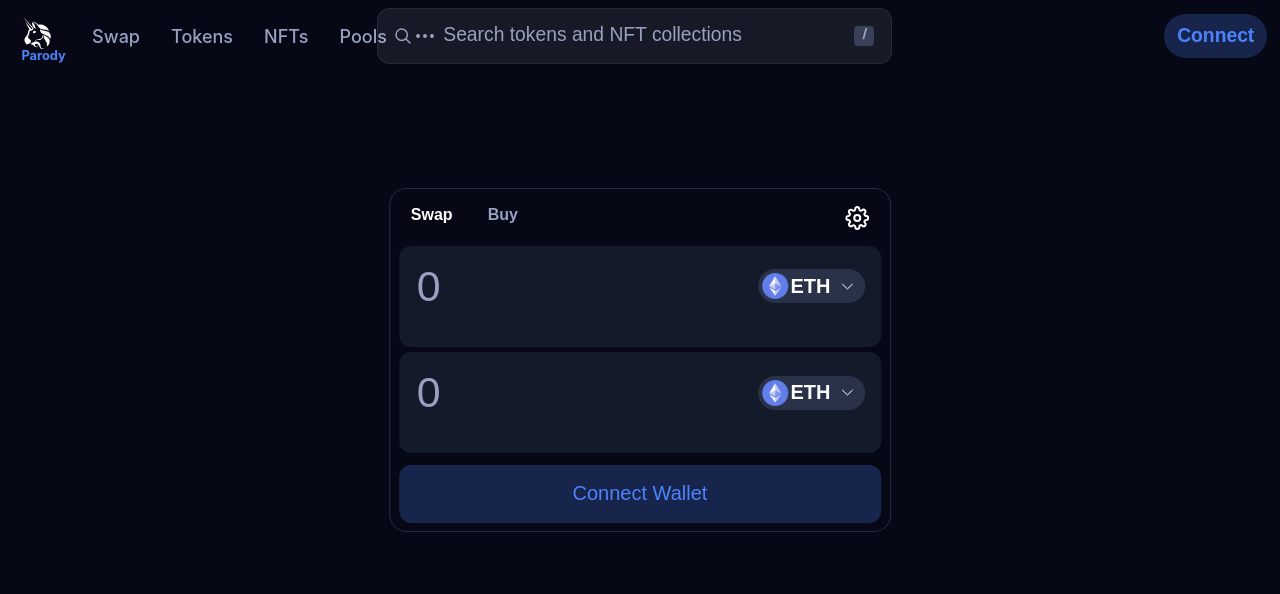
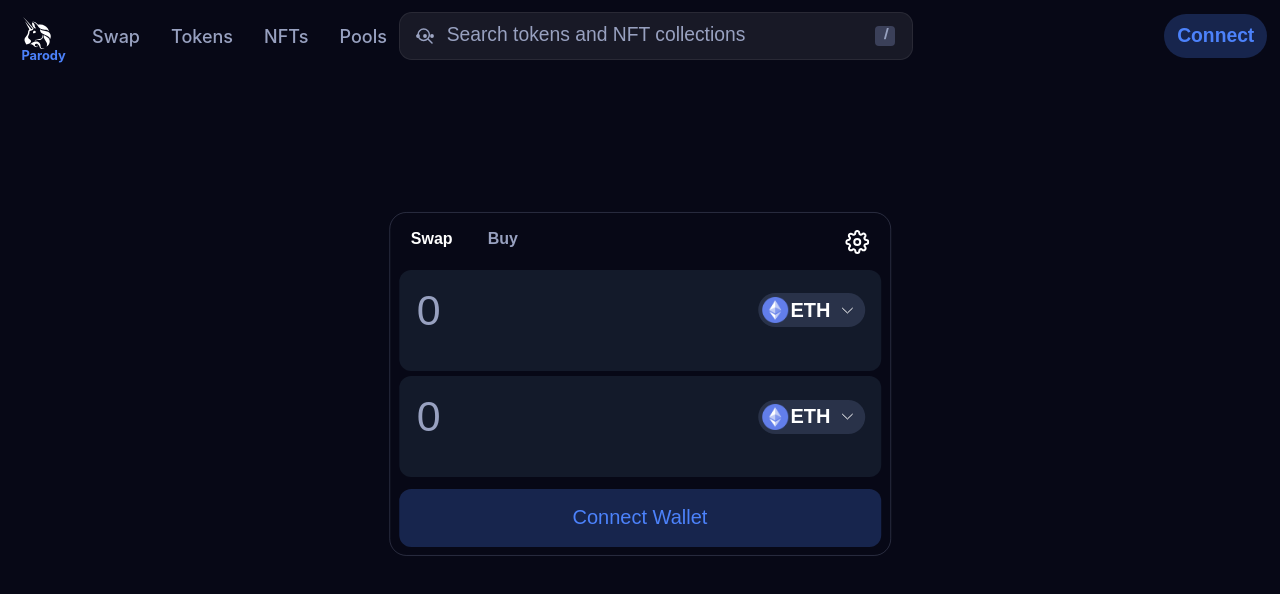
Before and after one commit to Adebobola01/uniswap-parody, a React (Create React App) app: page / in a window 1280 px wide. Shown: the top 594 px of the page. Built offline with nearby package versions, Linux system fonts and the light colour scheme.

Commit message:
fix: search input

```diff
--- a/src/Components/Inputs/Inputs.scss
+++ b/src/Components/Inputs/Inputs.scss
@@ -9,19 +9,21 @@
     justify-content: space-between;
     align-items: center;
     width: 48rem;
-    margin-left: -32rem;
+    margin-left: -28rem;
   }
 
   &-input {
     background-color: transparent;
+    padding: 0;
     outline: none;
     border: none;
     width: 80%;
-    font-size: 1.6rem;
-    font-weight: 400;
+    font-size: 16px;
+    font-weight: 300;
     font-family: "Inter custom", sans-serif;
     color: white;
-    line-height: 2.4rem;
+    margin-left: -3rem;
+    line-height: 20px;
 
     &::placeholder {
       font-family: "inter custom", sans-serif !important;
--- a/src/Components/Swap/swap.scss
+++ b/src/Components/Swap/swap.scss
@@ -5,7 +5,7 @@
     color: white;
     position: absolute;
     left: 50%;
-    top: 45%;
+    top: 48%;
     transform: translate(-50%, -50%);
     border: 1px solid rgba(152, 161, 192, 0.24);
     border-radius: 1.6rem;
```
